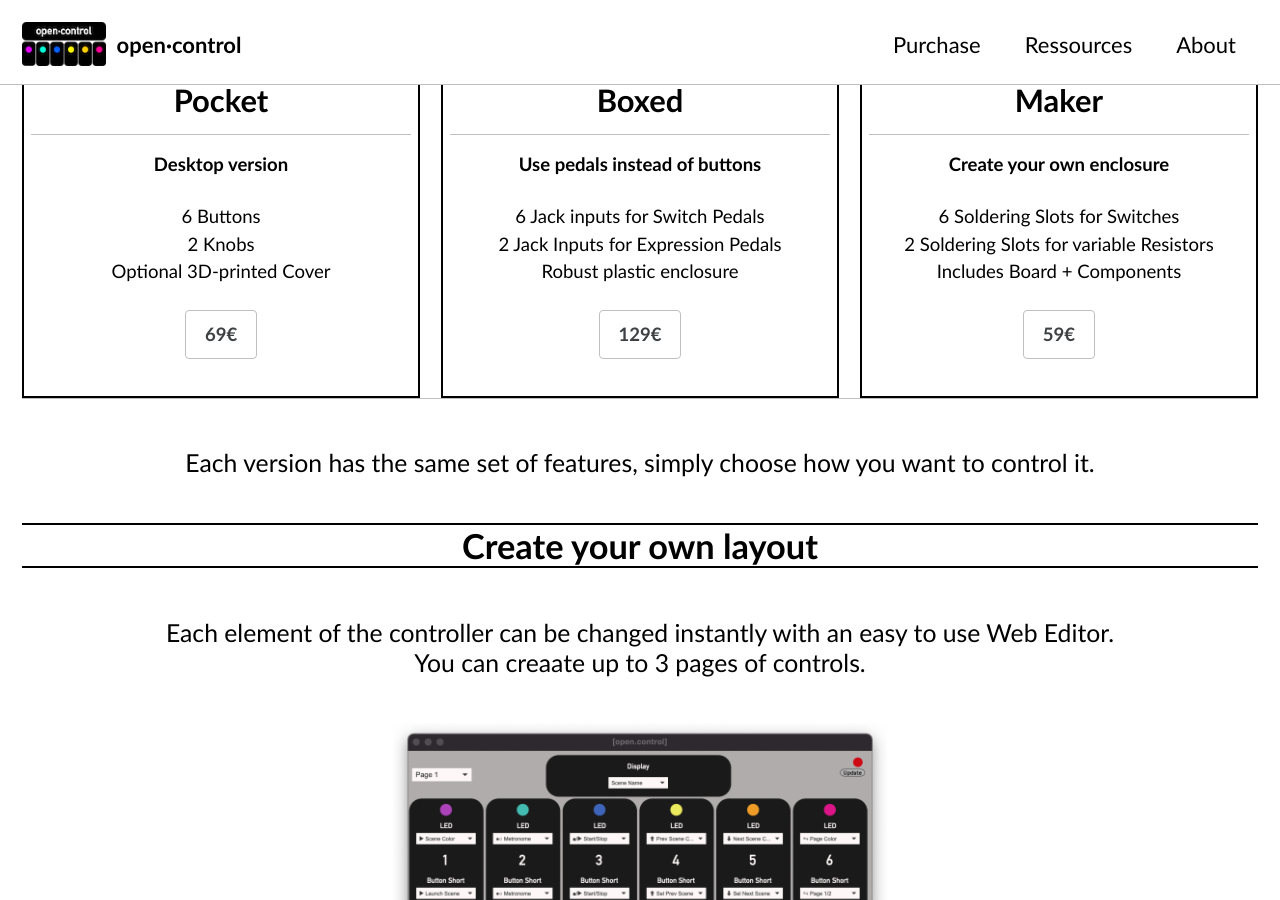
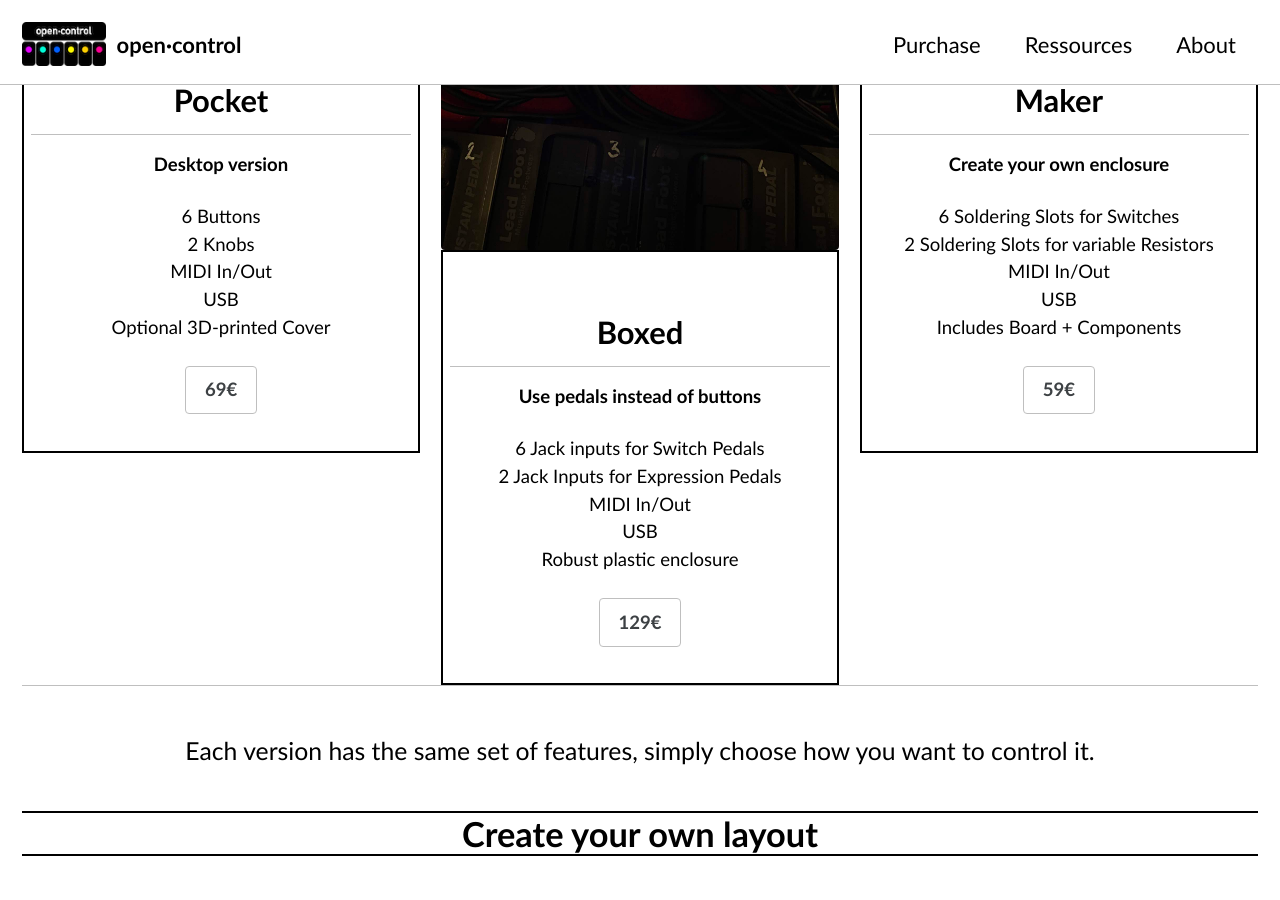
Before and after one commit to KBLiveSolutions/open.control, a Jekyll site: the page built from index.html, in a window 1280 px wide and 900 px high, scrolled down 1386 px. Built offline with Jekyll 4.4.1, drawn with Linux system fonts in a browser that asks for light colours; cached includes are drawn as plain includes; the list of posts is cut into pages by our own code.

Commit message:
added pics

```diff
--- a/index.html
+++ b/index.html
@@ -4,20 +4,24 @@
 
 
 feature_row:
-- image_path: /assets/images/Maker.jpeg
+- image_path: /assets/images/pocket_rhodes.jpg
   title: "Pocket"
   excerpt: "<p align=center><b>Desktop version</b></p>
   <p align=center>6 Buttons <br> 2 Knobs<br>
+    MIDI In/Out<br>
+    USB<br>
     Optional 3D-printed Cover<br></p>"
   url: "/purchase/"
   btn_label: "69€"
   btn_class: "btn--inverse"
 
-- image_path: /assets/images/Maker.jpeg
+- image_path: /assets/images/boxed.jpg
   title: "Boxed"
   excerpt: "<p align=center><b>Use pedals instead of buttons</b></p>
   <p align=center>6 Jack inputs for Switch Pedals<br>
     2 Jack Inputs for Expression Pedals<br>
+    MIDI In/Out<br>
+    USB<br>
     Robust plastic enclosure</p>"
   url: "/purchase/"
   btn_label: "129€"
@@ -28,6 +32,8 @@
   excerpt: "<p align=center><b>Create your own enclosure</b></p>
   <p align=center>6 Soldering Slots for Switches<br>
     2 Soldering Slots for variable Resistors<br>
+    MIDI In/Out<br>
+    USB<br>
     Includes Board + Components</p>"
   url: "/purchase/"
   btn_label: "59€"
```
Also changed, not shown: assets/images/boxed.jpg (added), assets/images/pocket_rhodes.jpg (added), 4 other files.
